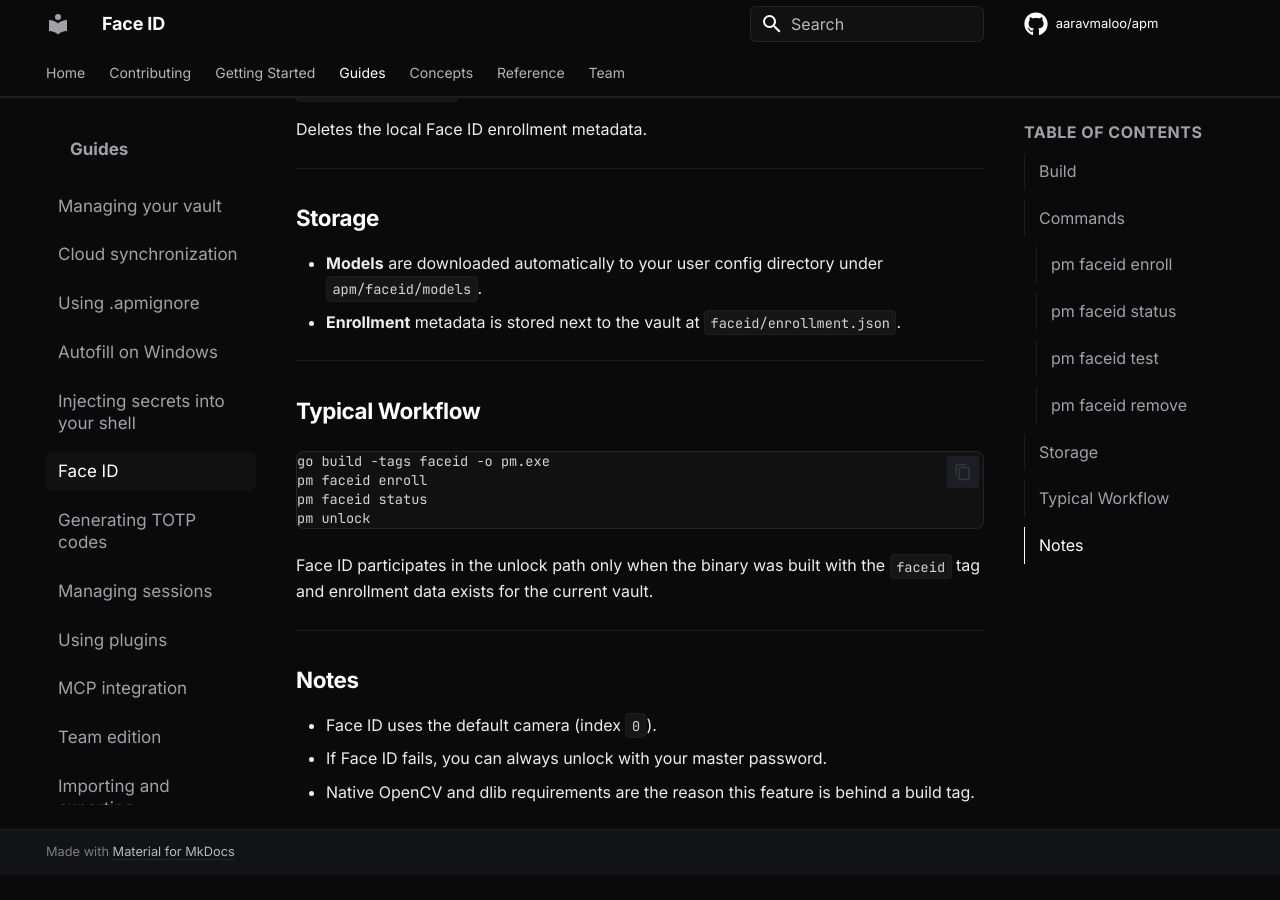
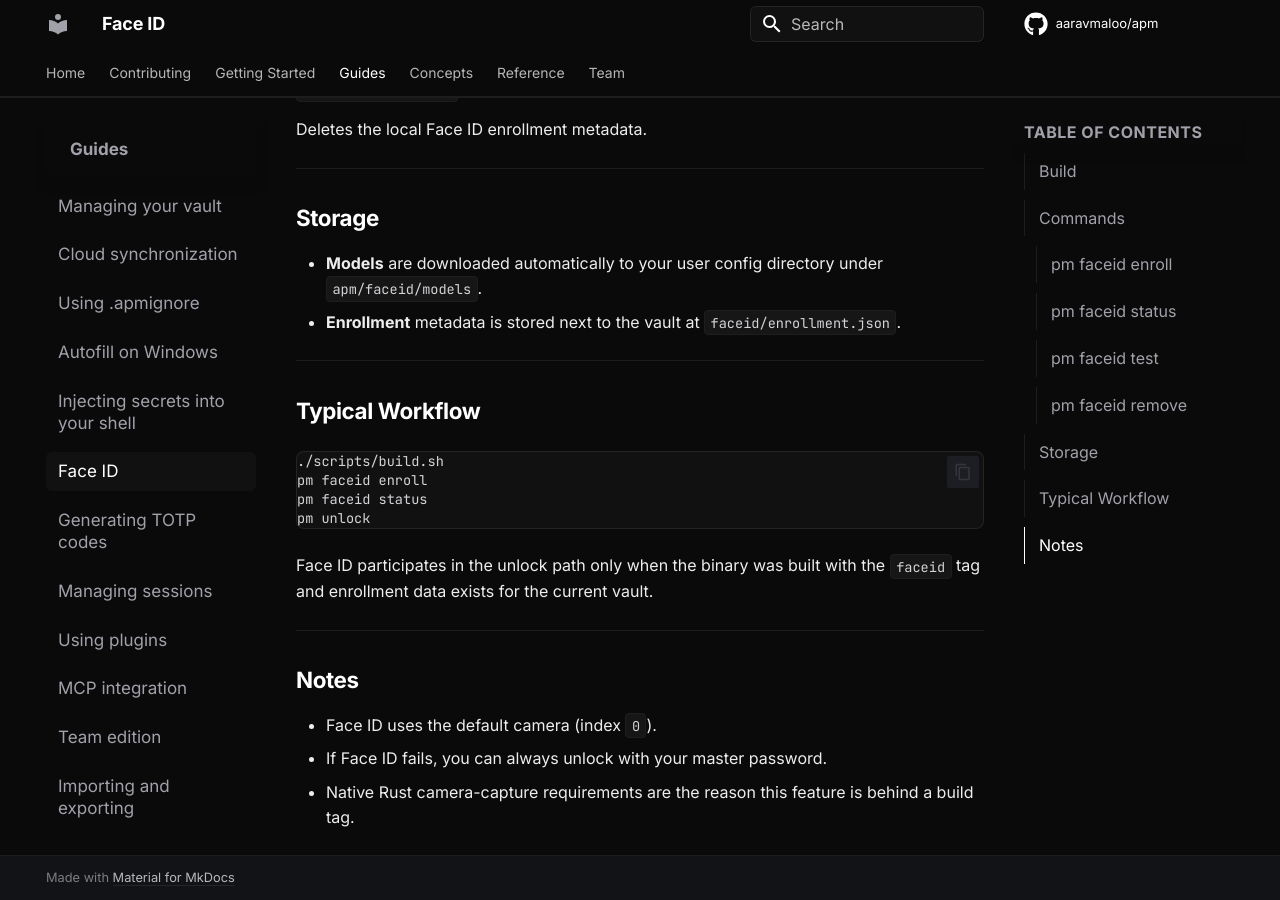
Before and after one commit to aaravmaloo/apm, an MkDocs documentation site: the page built from docs/guides/faceid.md, in a window 1280 px wide and 900 px high, scrolled down 1100 px. Built offline with MkDocs 1.6.1 and Material for MkDocs 9.7.7, drawn with Linux system fonts in a browser that asks for light colours; comment, search, counter and statistics services are not loaded; before the commit the page ends 1975 px from its top, so only the background shows below that; some of the changed text lies outside the part shown.

Commit message:
write contributing docs/ for the newly rust migrations

````diff
--- a/docs/guides/faceid.md
+++ b/docs/guides/faceid.md
@@ -1,6 +1,6 @@
 # Face ID (Optional)
 
-Face ID enables biometric unlock using local face recognition. It is **optional** and only available when APM is built with the `faceid` build tag because it depends on native OpenCV and dlib libraries.
+Face ID enables biometric unlock using local face recognition. It is **optional** and only available when APM is built with the `faceid` build tag because it depends on the native Rust FaceID library.
 
 It is a convenience layer over the normal unlock flow, not a replacement for the master password. If Face ID is unavailable or verification fails, you can still unlock with your password.
 
@@ -13,7 +13,7 @@
 go build -o pm.exe
 
 # Face ID build
-go build -tags faceid -o pm.exe
+./scripts/build.sh
 ```
 
 ---
@@ -55,7 +55,7 @@
 ## Typical Workflow
 
 ```bash
-go build -tags faceid -o pm.exe
+./scripts/build.sh
 pm faceid enroll
 pm faceid status
 pm unlock
@@ -69,4 +69,4 @@
 
 - Face ID uses the default camera (index `0`).
 - If Face ID fails, you can always unlock with your master password.
-- Native OpenCV and dlib requirements are the reason this feature is behind a build tag.
+- Native Rust camera-capture requirements are the reason this feature is behind a build tag.
````
Also changed, not shown: CONTRIBUTING.md (+4 -4 lines), docs/contributing.md (+3 -3 lines).
